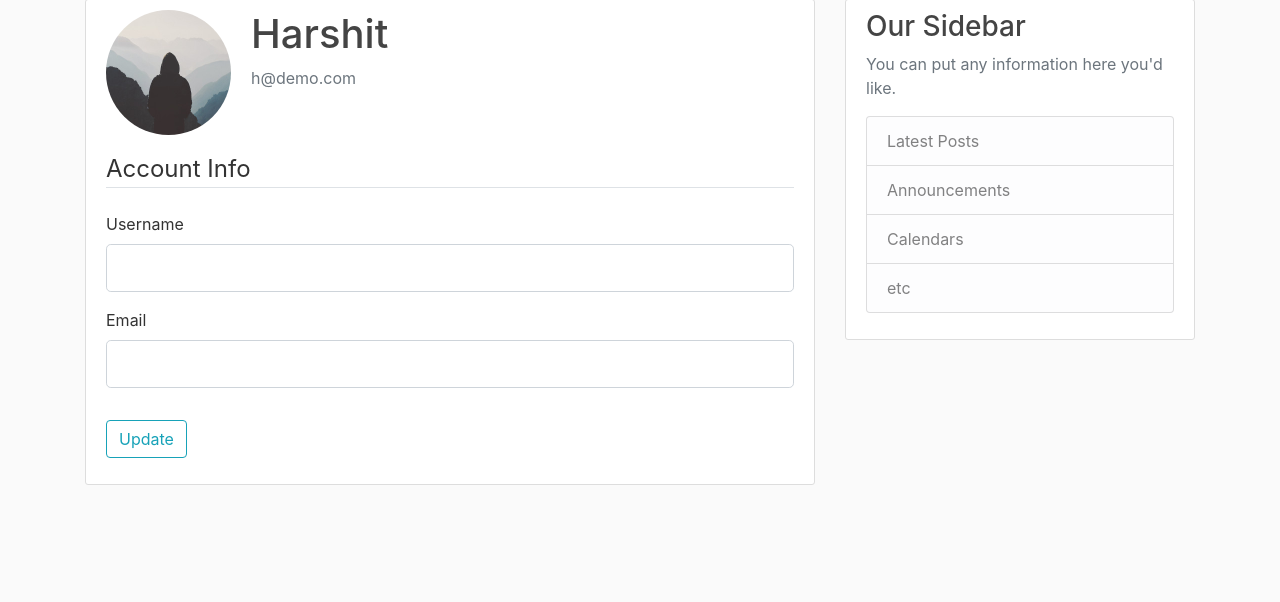
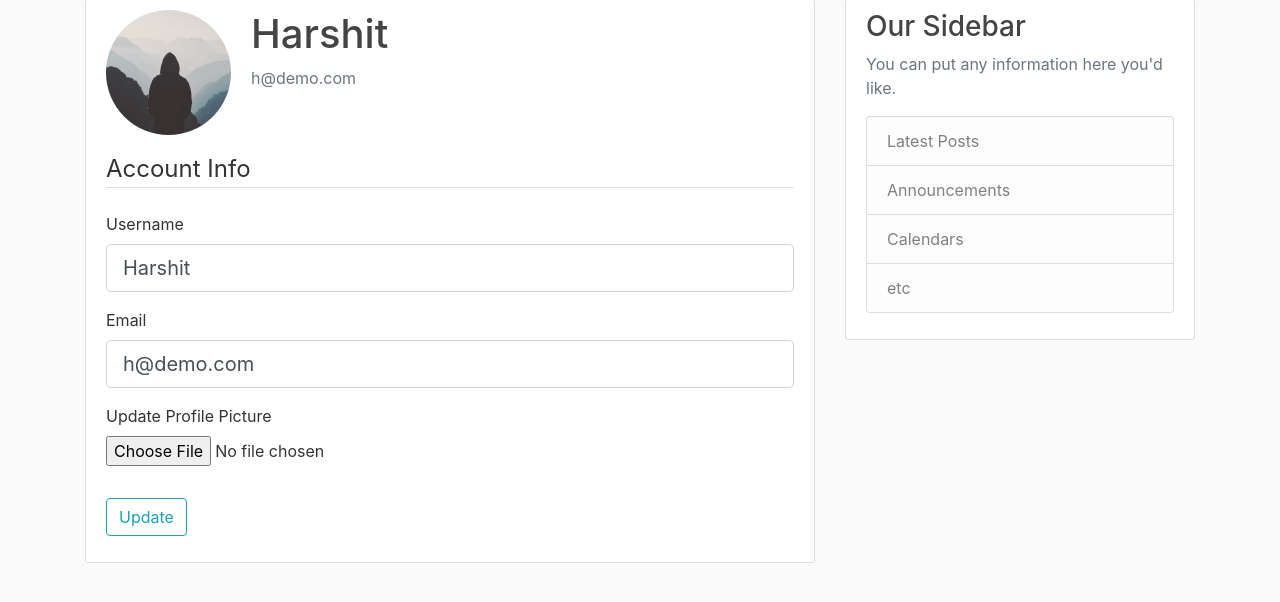
Before and after one commit to Harshit321/FlaskApp, a Flask app: page /account in a window 1280 px wide. Shown: the part 81-683 px from the top of the page. Run offline with Flask 2, Linux system fonts and the light colour scheme; a user stored in the database is signed in; some libraries are stand-ins or nearby versions.

Commit message:
Adding and Updating profile pictures on Blog Post

```diff
--- a/flaskblog/forms.py
+++ b/flaskblog/forms.py
@@ -1,4 +1,5 @@
 from flask_wtf import FlaskForm
+from flask_wtf.file import FileField, FileAllowed
 from flask_login import current_user
 from wtforms import StringField, PasswordField, SubmitField, BooleanField
 from wtforms.validators import DataRequired, Length, Email, EqualTo, ValidationError
@@ -8,27 +9,27 @@ from flaskblog.models import User
 class RegistrationForm(FlaskForm):
     username = StringField('Username',
                            validators=[DataRequired(), Length(min=2, max=20)])
-    email = StringField('Email', validators=[DataRequired(), Email()])
+    email = StringField('Email',
+                        validators=[DataRequired(), Email()])
     password = PasswordField('Password', validators=[DataRequired()])
     confirm_password = PasswordField('Confirm Password',
                                      validators=[DataRequired(), EqualTo('password')])
-    submit = SubmitField('SignUp')
+    submit = SubmitField('Sign Up')
 
     def validate_username(self, username):
         user = User.query.filter_by(username=username.data).first()
         if user:
-            raise ValidationError(
-                'That username is taken, Please choose a different one')
+            raise ValidationError('That username is taken. Please choose a different one.')
 
     def validate_email(self, email):
         user = User.query.filter_by(email=email.data).first()
         if user:
-            raise ValidationError(
-                'That email is taken, Please choose a different one')
+            raise ValidationError('That email is taken. Please choose a different one.')
 
 
 class LoginForm(FlaskForm):
-    email = StringField('Email', validators=[DataRequired(), Email()])
+    email = StringField('Email',
+                        validators=[DataRequired(), Email()])
     password = PasswordField('Password', validators=[DataRequired()])
     remember = BooleanField('Remember Me')
     submit = SubmitField('Login')
@@ -37,19 +38,19 @@ class LoginForm(FlaskForm):
 class UpdateAccountForm(FlaskForm):
     username = StringField('Username',
                            validators=[DataRequired(), Length(min=2, max=20)])
-    email = StringField('Email', validators=[DataRequired(), Email()])
+    email = StringField('Email',
+                        validators=[DataRequired(), Email()])
+    picture = FileField('Update Profile Picture', validators=[FileAllowed(['jpg', 'png'])])
     submit = SubmitField('Update')
 
     def validate_username(self, username):
-    	if username.data != current_user.username:
-	        user = User.query.filter_by(username=username.data).first()
-	        if user:
-	            raise ValidationError(
-	                'That username is taken, Please choose a different one')
+        if username.data != current_user.username:
+            user = User.query.filter_by(username=username.data).first()
+            if user:
+                raise ValidationError('That username is taken. Please choose a different one.')
 
     def validate_email(self, email):
-    	if email.data != current_user.email:
-	        user = User.query.filter_by(email=email.data).first()
-	        if user:
-	            raise ValidationError(
-	                'That email is taken, Please choose a different one')
+        if email.data != current_user.email:
+            user = User.query.filter_by(email=email.data).first()
+            if user:
+                raise ValidationError('That email is taken. Please choose a different one.')
--- a/flaskblog/routes.py
+++ b/flaskblog/routes.py
@@ -1,54 +1,57 @@
+
+import os
+import secrets
+from PIL import Image
 from flask import render_template, url_for, flash, redirect, request
-from flask_login import login_user, current_user, logout_user, login_required
 from flaskblog import app, db, bcrypt
 from flaskblog.forms import RegistrationForm, LoginForm, UpdateAccountForm
 from flaskblog.models import User, Post
+from flask_login import login_user, current_user, logout_user, login_required
+
 
 posts = [
     {
         'author': 'Harshit Kumar',
         'title': 'Blog Post 1',
-        'content': 'First Post Content',
-        'date_posted': 'August 15, 2019'
+        'content': 'First post content',
+        'date_posted': 'August 28, 2019'
     },
     {
-        'author': 'Ankit Kumar',
+        'author': 'Ankit Bajpai',
         'title': 'Blog Post 2',
-        'content': 'Second Post Content',
-        'date_posted': 'August 17, 2019'
+        'content': 'Second post content',
+        'date_posted': 'August 29, 2019'
     }
 ]
 
 
-@app.route('/')
-@app.route('/home')
+@app.route("/")
+@app.route("/home")
 def home():
     return render_template('home.html', posts=posts)
 
 
-@app.route('/about')
+@app.route("/about")
 def about():
     return render_template('about.html', title='About')
 
 
-@app.route('/register', methods=['GET', 'POST'])
+@app.route("/register", methods=['GET', 'POST'])
 def register():
     if current_user.is_authenticated:
         return redirect(url_for('home'))
     form = RegistrationForm()
     if form.validate_on_submit():
-        hashed_password = bcrypt.generate_password_hash(
-            form.password.data).decode('utf-8')
-        user = User(username=form.username.data,
-                    email=form.email.data, password=hashed_password)
+        hashed_password = bcrypt.generate_password_hash(form.password.data).decode('utf-8')
+        user = User(username=form.username.data, email=form.email.data, password=hashed_password)
         db.session.add(user)
         db.session.commit()
-        flash(f'Account created for {form.username.data}!', 'success')
+        flash('Your account has been created! You are now able to log in', 'success')
         return redirect(url_for('login'))
     return render_template('register.html', title='Register', form=form)
 
 
-@app.route('/login', methods=['GET', 'POST'])
+@app.route("/login", methods=['GET', 'POST'])
 def login():
     if current_user.is_authenticated:
         return redirect(url_for('home'))
@@ -60,21 +63,46 @@ def login():
             next_page = request.args.get('next')
             return redirect(next_page) if next_page else redirect(url_for('home'))
         else:
-            flash('Login Unsuccessful. Please check username and password', 'danger')
-
+            flash('Login Unsuccessful. Please check email and password', 'danger')
     return render_template('login.html', title='Login', form=form)
 
 
-@app.route('/logout')
+@app.route("/logout")
 def logout():
     logout_user()
-    return redirect(url_for('login'))
+    return redirect(url_for('home'))
 
 
-@app.route("/account")
+def save_picture(form_picture):
+    random_hex = secrets.token_hex(8)
+    _, f_ext = os.path.splitext(form_picture.filename)
+    picture_fn = random_hex + f_ext
+    picture_path = os.path.join(app.root_path, 'static/profile_pictures', picture_fn)
+
+    output_size = (125, 125)
+    i = Image.open(form_picture)
+    i.thumbnail(output_size)
+    i.save(picture_path)
+
+    return picture_fn
+
+
+@app.route("/account", methods=['GET', 'POST'])
 @login_required
 def account():
     form = UpdateAccountForm()
-    image_file = url_for(
-        'static', filename='profile_pictures/' + current_user.image_file)
-    return render_template('account.html', title='Account', image_file=image_file, form=form)
+    if form.validate_on_submit():
+        if form.picture.data:
+            picture_file = save_picture(form.picture.data)
+            current_user.image_file = picture_file
+        current_user.username = form.username.data
+        current_user.email = form.email.data
+        db.session.commit()
+        flash('Your account has been updated!', 'success')
+        return redirect(url_for('account'))
+    elif request.method == 'GET':
+        form.username.data = current_user.username
+        form.email.data = current_user.email
+    image_file = url_for('static', filename='profile_pictures/' + current_user.image_file)
+    return render_template('account.html', title='Account',
+                           image_file=image_file, form=form)
--- a/flaskblog/templates/account.html
+++ b/flaskblog/templates/account.html
@@ -8,9 +8,7 @@
           <p class="text-secondary">{{ current_user.email }}</p>
         </div>
       </div>
-	<!-- FORM HERE -->
-
-	<form method="POST" action="">
+        <form method="POST" action="" enctype="multipart/form-data">
             {{ form.hidden_tag() }}
             <fieldset class="form-group">
                 <legend class="border-bottom mb-4">Account Info</legend>
@@ -30,7 +28,6 @@
                 </div>
                 <div class="form-group">
                     {{ form.email.label(class="form-control-label") }}
-
                     {% if form.email.errors %}
                         {{ form.email(class="form-control form-control-lg is-invalid") }}
                         <div class="invalid-feedback">
@@ -42,6 +39,15 @@
                         {{ form.email(class="form-control form-control-lg") }}
                     {% endif %}
                 </div>
+                <div class="form-group">
+                    {{ form.picture.label() }}
+                    {{ form.picture(class="form-control-file") }}
+                    {% if form.picture.errors %}
+                        {% for error in form.picture.errors %}
+                            <span class="text-danger">{{ error }}</span></br>
+                        {% endfor %}
+                    {% endif %}
+                </div>
             </fieldset>
             <div class="form-group">
                 {{ form.submit(class="btn btn-outline-info") }}
```
Also changed, not shown: flaskblog/site.db. Lines whose indentation alone changed are shown as unchanged.
